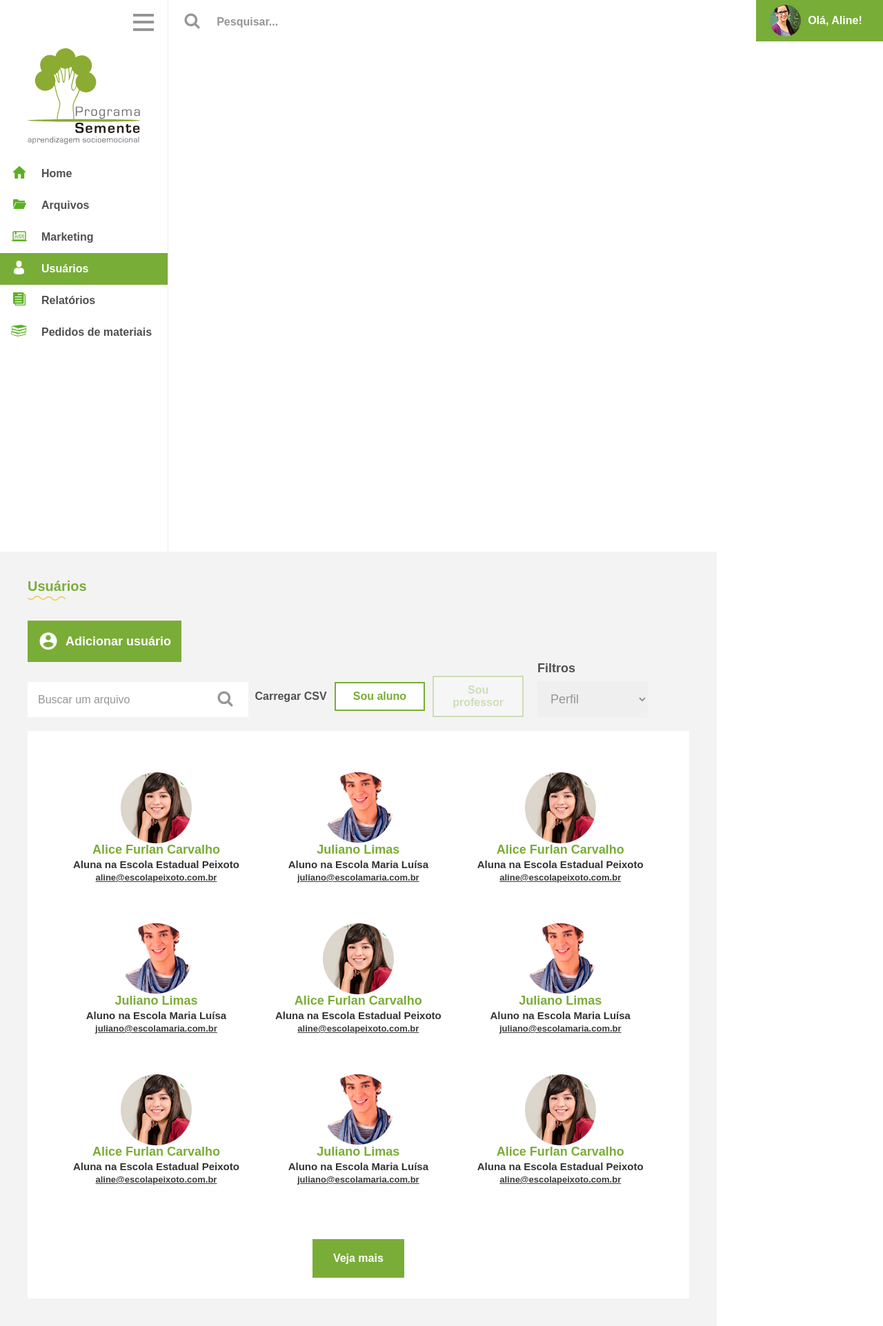
After one commit to danemmanuel/programa-semente, a PHP site: page /dashboard/usuarios.php in a window 1280 px wide. The commit adds this page. Shown: the whole page at 69% size. Run offline with PHP 8.4, Linux system fonts and the light colour scheme; some libraries are stand-ins or nearby versions.

Commit message:
users page

```diff
--- a/dashboard/includes/head.php
+++ b/dashboard/includes/head.php
@@ -13,6 +13,7 @@
 	<link rel="stylesheet" href="../public/css/owl.theme.default.min.css">
 	<script type="text/javascript" src="https://code.jquery.com/jquery-3.2.1.min.js"></script>
 	<script type="text/javascript" src="../public/js/owl.carousel.min.js"></script>
+	<link rel="stylesheet" href="//cdn.materialdesignicons.com/2.1.19/css/materialdesignicons.min.css">
 
 </head>
 
--- a/dashboard/includes/menu.php
+++ b/dashboard/includes/menu.php
@@ -22,7 +22,7 @@
 				Arquivos
 			</div>
 		</a>
-		<a href="">
+		<a href="./marketing.php">
 			<div class="item marketing ">
 				Marketing
 			</div>
--- /dev/null
+++ b/dashboard/usuarios.php
@@ -0,0 +1,177 @@
+<?php
+require "includes/head.php";
+
+require "includes/menu.php";
+
+?>
+<section class="page-usuarios">
+	<div class="title sake">Usuários</div>
+
+	<a href="">
+		<div class="addusuario">
+			<i class="mdi mdi-account-circle"></i>  <!-- bell --> Adicionar usuário
+		</div>
+	</a>
+	<div class="filtros">
+
+		<div class="row-flex">
+			<div class="l4">
+				<div class="textvideo">
+					<input type="text" class="inputvideo" placeholder="Buscar um arquivo">
+				</div>
+			</div>
+			<div class="l5">
+				<div class="change">
+					<div class="cr">Carregar CSV</div>
+					<div class="imaluno new">
+
+						<button class="btn active" id="aluno">
+							Sou aluno
+						</button>
+					</div>
+					<div class="improfessor new">
+						<button class="btn" id="professor">
+							Sou professor
+						</button>
+					</div>
+				</div>
+			</div>
+			<div class="l2 marg">
+				<label for="tipo" class="filterlabel">Filtros</label>
+				<select name="" id="tipo" class="inputvideo">
+					<option value="" disabled selected="">Perfil</option>
+					<option value="">Autocontrole</option>
+					<option value="">Autoconhecimento</option>
+					<option value="">Empatia</option>
+					<option value="">Decisões Responsáveis</option>
+					<option value="">Habilidades Sociais</option>
+				</select>
+			</div>
+
+		</div>
+	</div>
+
+	<div class="painel-usuarios">
+		<div class="row-flex ">
+			<div class="l4">
+				<div class="item">
+					<div class="imagem">
+						<img src="../public/img/avatar.png" alt="">
+					</div>
+					<div class="nome">Alice Furlan Carvalho</div>
+					<div class="desc">Aluna na Escola Estadual Peixoto</div>
+					<div class="email">aline@escolapeixoto.com.br</div>
+				</div>
+			</div>
+			<div class="l4">
+				<div class="item">
+					<div class="imagem">
+						<img src="../public/img/avatar2.png" alt="">
+					</div>
+					<div class="nome">Juliano Limas</div>
+					<div class="desc">Aluno na Escola Maria Luísa</div>
+					<div class="email">juliano@escolamaria.com.br</div>
+				</div>
+			</div>
+			<div class="l4">
+				<div class="item">
+					<div class="imagem">
+						<img src="../public/img/avatar.png" alt="">
+					</div>
+					<div class="nome">Alice Furlan Carvalho</div>
+					<div class="desc">Aluna na Escola Estadual Peixoto</div>
+					<div class="email">aline@escolapeixoto.com.br</div>
+				</div>
+			</div>
+			<div class="l4">
+				<div class="item">
+					<div class="imagem">
+						<img src="../public/img/avatar2.png" alt="">
+					</div>
+					<div class="nome">Juliano Limas</div>
+					<div class="desc">Aluno na Escola Maria Luísa</div>
+					<div class="email">juliano@escolamaria.com.br</div>
+				</div>
+			</div>
+			<div class="l4">
+				<div class="item">
+					<div class="imagem">
+						<img src="../public/img/avatar.png" alt="">
+					</div>
+					<div class="nome">Alice Furlan Carvalho</div>
+					<div class="desc">Aluna na Escola Estadual Peixoto</div>
+					<div class="email">aline@escolapeixoto.com.br</div>
+				</div>
+			</div><div class="l4">
+				<div class="item">
+					<div class="imagem">
+						<img src="../public/img/avatar2.png" alt="">
+					</div>
+					<div class="nome">Juliano Limas</div>
+					<div class="desc">Aluno na Escola Maria Luísa</div>
+					<div class="email">juliano@escolamaria.com.br</div>
+				</div>
+			</div>
+			<div class="l4">
+				<div class="item">
+					<div class="imagem">
+						<img src="../public/img/avatar.png" alt="">
+					</div>
+					<div class="nome">Alice Furlan Carvalho</div>
+					<div class="desc">Aluna na Escola Estadual Peixoto</div>
+					<div class="email">aline@escolapeixoto.com.br</div>
+				</div>
+			</div>
+			<div class="l4">
+				<div class="item">
+					<div class="imagem">
+						<img src="../public/img/avatar2.png" alt="">
+					</div>
+					<div class="nome">Juliano Limas</div>
+					<div class="desc">Aluno na Escola Maria Luísa</div>
+					<div class="email">juliano@escolamaria.com.br</div>
+				</div>
+			</div>
+			<div class="l4">
+				<div class="item">
+					<div class="imagem">
+						<img src="../public/img/avatar.png" alt="">
+					</div>
+					<div class="nome">Alice Furlan Carvalho</div>
+					<div class="desc">Aluna na Escola Estadual Peixoto</div>
+					<div class="email">aline@escolapeixoto.com.br</div>
+				</div>
+			</div>
+			<div class="vejamais">
+				<div class="bt">
+					Veja mais
+				</div>
+			</div>
+		</div>
+	</div>
+</section>
+
+<script>
+	$(document).ready(function(){
+		$(".usuarios").addClass('active');
+
+		$("#aluno").click(function() {
+			$("#cadastroprofessor").fadeOut();
+			$("#cadastroaluno").delay("400").fadeIn();
+			$(this).addClass('active');
+			$("#professor").removeClass('active');
+		});
+		$("#professor").click(function() {
+			$(this).addClass('active');
+			$("#aluno").removeClass('active');
+			$("#cadastroprofessor").delay("400").fadeIn();
+			$("#cadastroaluno").fadeOut();
+		});
+
+	});
+</script>
+
+<?php
+require "includes/footer.php";
+
+?>
--- a/public/css/style.css
+++ b/public/css/style.css
@@ -154,9 +154,20 @@
    .change{
    	display: flex;
    	justify-content: space-between;
+   	align-items: center;
+   }
+   .change .cr{
+   	color: #cacaca;
+   	color: #505050;
+   	font-family: 'Montserrat', sans-serif;
+   	padding-left: 10px;
+   	font-weight: bold;
    }
    .change .imaluno, .change .improfessor{
    	flex-basis: 48%;
+   }
+   .imaluno.new, .improfessor.new{
+   	flex-basis: 33% !important
    }
    .change .btn.active{
    	opacity: 1;
@@ -455,7 +466,7 @@
    	font-size: 20px;
    	color: #505050;
    }
-   .page-home, .page-arquivos{
+   .page-home, .page-arquivos, .page-marketing, .page-usuarios{
    	float: left;
    	background-color: #f3f3f3;
    	width: 74.9%;
@@ -736,3 +747,63 @@
    	font-size: 14px;
    	font-weight: bold;
    }
+   .addusuario{
+   	margin-top: 40px;
+   	display: flex;
+   	align-items: center;
+   	padding: 15px;
+   	background-color: #7aad37;
+   	color: #fff;
+   	font-size: 18px;
+   	float: left;
+   	font-family: 'Montserrat', sans-serif;
+   	font-weight: bold;
+   }
+   .addusuario i{
+   	font-size: 30px;
+   	margin-right: 10px;
+   }
+   .painel-usuarios{
+   	background-color: #fff;
+   	padding: 30px 40px;
+   }
+   .painel-usuarios .item{
+   	display: flex;
+   	flex-direction: column;
+   	justify-content: center;
+   	align-items: center;
+   	margin: 30px 0;
+   }
+   .painel-usuarios .item .nome{
+   	color: #7aad37;
+   	font-size: 18px;
+   	font-family: 'Montserrat', sans-serif;
+   	font-weight: bold;
+   }
+   .painel-usuarios .item .desc{
+   	color: #333;
+   	font-size: 15px;
+   	font-family: 'Montserrat', sans-serif;
+   	font-weight: bold;
+   	margin: 5px 0;
+   }
+   .painel-usuarios .item .email{
+color: #3c3c3c;
+   	font-size: 13px;
+   	font-family: 'Montserrat', sans-serif;
+   	font-weight: bold;
+   	text-decoration: underline
+   }
+   .vejamais{
+   	display: flex;
+   	justify-content: center;
+   	width: 100%;
+   	margin-top: 50px;
+   }
+   .vejamais .bt{
+   	padding: 20px 30px;
+   	background-color: #7aad37;
+   	color: #fff;
+   	font-family: 'Montserrat', sans-serif;
+   	font-weight: bold;
+   }
```
Also changed, not shown: public/img/avatar.png (added), public/img/avatar2.png (added).
